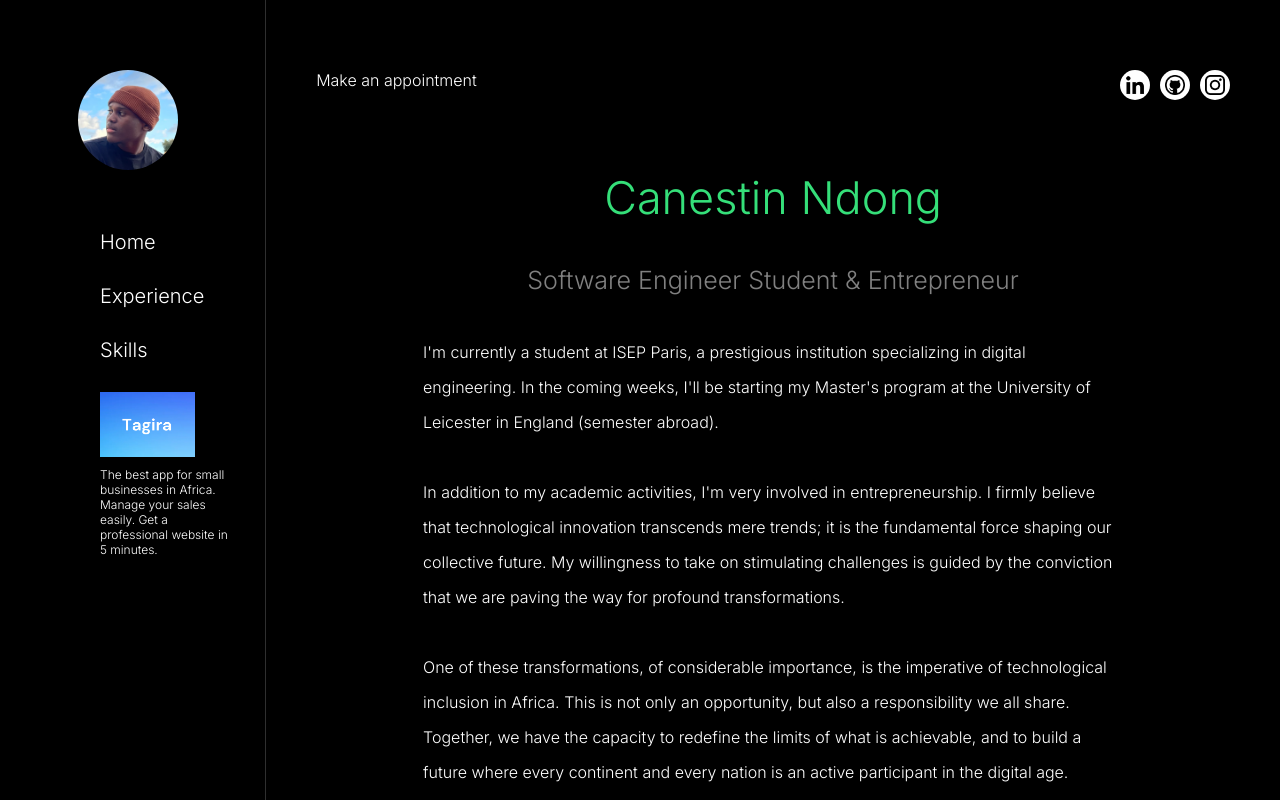
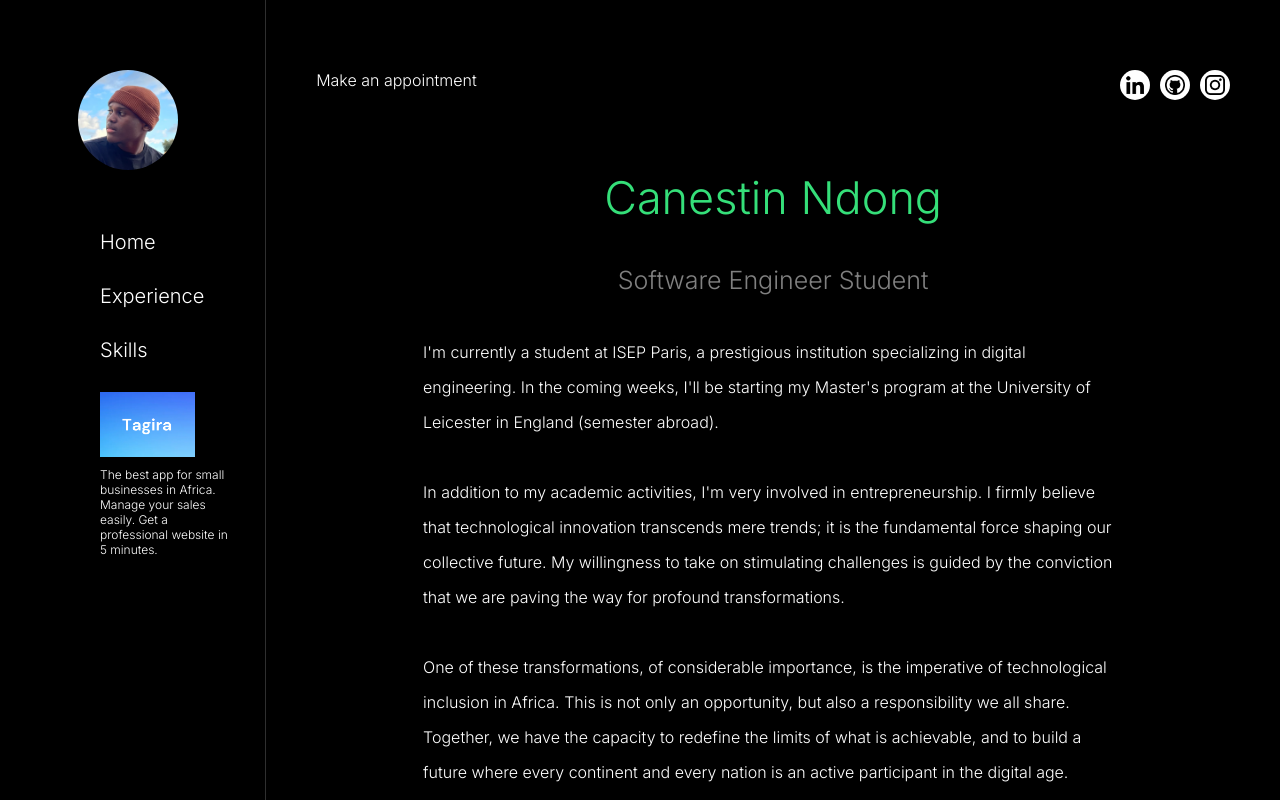
Before and after one commit to Canestin/portfolio, a Next.js app: page / in a window 1280 px wide. Built offline with nearby package versions, Linux system fonts and the light colour scheme.

Commit message:
chore: change texte

```diff
--- a/src/app/layout.tsx
+++ b/src/app/layout.tsx
@@ -9,7 +9,7 @@ const inter = Inter({ subsets: ["latin"], weight: "300" });
 
 export const metadata: Metadata = {
   title: "Canestin Ndong",
-  description: "Software Engineer Student & Entrepreneur",
+  description: "Software Engineer Student",
   openGraph: {
     url: "https://canestin.ndong.co",
     images: {
--- a/src/app/page.tsx
+++ b/src/app/page.tsx
@@ -4,9 +4,7 @@ export default function Home() {
   return (
     <>
       <p className={styles.title}>Canestin Ndong</p>
-      <p className={styles.description}>
-        Software Engineer Student & Entrepreneur
-      </p>
+      <p className={styles.description}>Software Engineer Student</p>
       <p className={styles.text}>
         I&apos;m currently a student at ISEP Paris, a prestigious institution
         specializing in digital engineering. In the coming weeks, I&apos;ll be
```
